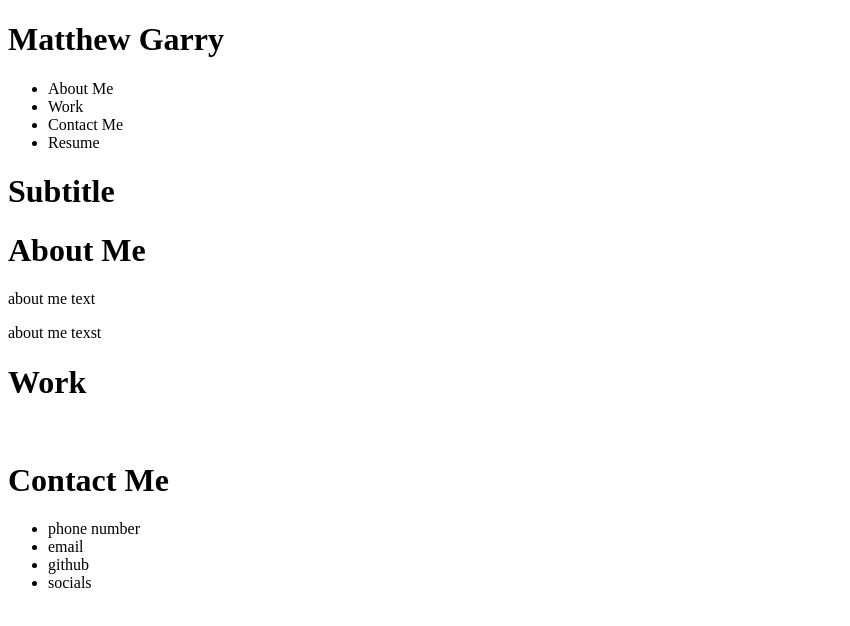
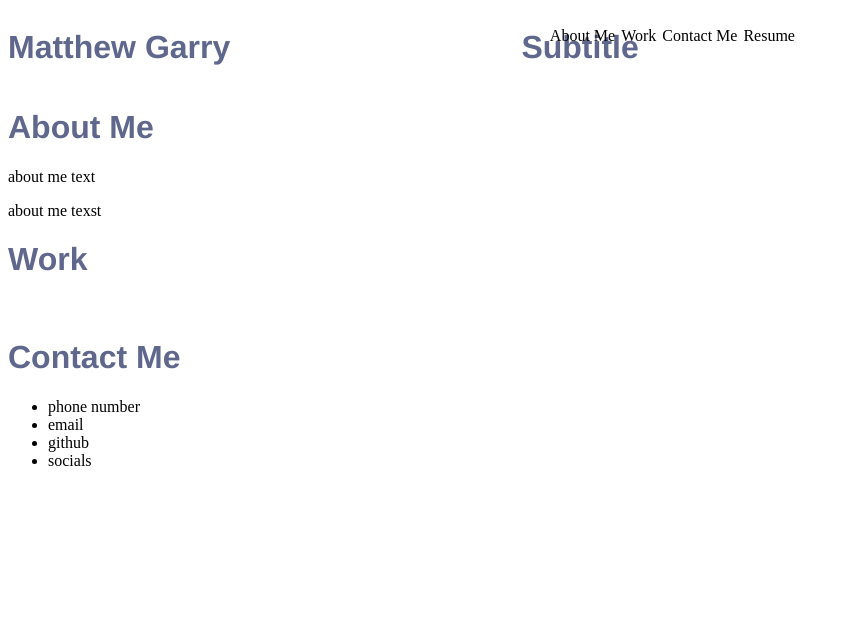
Before and after one commit to mhgarry/portfolio, a plain HTML site: page index.html in a window 1280 px wide. Shown: the whole page, without its empty margins (0-850 px from the left). Drawn offline with Linux system fonts and the light colour scheme.

Commit message:
updated CSS a little

```diff
--- a/assets/style.css
+++ b/assets/style.css
@@ -0,0 +1,28 @@
+:root {
+    --headingcolor: #5F678C;
+    --headingfont: helvetica;
+}
+
+header {
+    display:flex;
+    justify-content: inline;
+}
+
+header nav ul {
+    display: flex;
+    flex-direction: row;
+    position: relative;
+    left: 95%;
+}
+
+header nav ul li {
+    padding: 3px;
+    list-style: none;
+    justify-content: space-between;
+    font-style: underline;
+}
+h1 {
+
+    color: var(--headingcolor);
+    font-family: var(--headingfont)
+}
--- a/index.html
+++ b/index.html
@@ -21,7 +21,7 @@
 
         </nav>
 
-        <h1>Subtitle</h1>
+        <h1 class="subtitle">Subtitle</h1>
     </header>
 
     <main>
```
